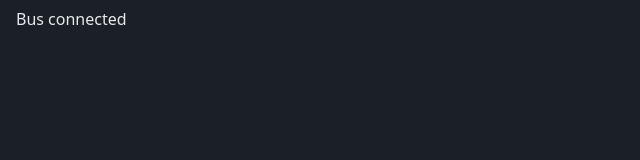
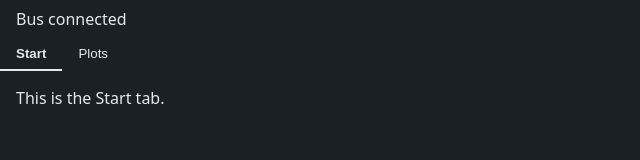
Before and after one commit to korzion/ondos, a website built with Vite: page control-station/src/renderer/index.html in a window 1280 px wide. Shown: the whole page, without its empty margins (0-640 px from the left). Built offline with nearby package versions, Linux system fonts and the light colour scheme; what mqtt would draw is missing.

Commit message:
Add tab switching with placeholder tabs
app.ts adds a button to the tab bar for each tab and puts every tab's page into the tab area once; switching only closes the open tab and opens the new one (on_close / on_open), so a tab's content is never rebuilt. Clicking the open tab does nothing, and the active button is marked with the 'active' class. The first tab opens at start.

ExampleTab is a placeholder for checking the switcher; it will be removed once the real tabs exist.

Part of #76.

```diff
--- a/control-station/src/renderer/app.ts
+++ b/control-station/src/renderer/app.ts
@@ -1,9 +1,10 @@
 // Renderer entry: creates the app's objects, connects the bus and wires the subscriptions (E.5 "On start").
-// For now it only connects to the broker and shows whether the bus is connected.
 // Naming follows D4: snake_case functions and variables, UPPER_SNAKE_CASE constants, PascalCase classes.
 import { Bus } from "@shared/bus/bus";
 import { BROKER_HOST, BROKER_WS_PORT, GAME_STATE } from "@shared/topics";
 import { BusClient } from "./busClient";
+import { Tab } from "./tab";
+import { ExampleTab } from "./exampleTab";
 
 const BROKER_WS_URL = `ws://${BROKER_HOST}:${BROKER_WS_PORT}`; // the app UI uses the WebSocket listener (IF-03)
 
@@ -34,3 +35,38 @@ window.addEventListener("beforeunload", () => {
 show_bus_status(false);
 setInterval(() => show_bus_status(bus_client.is_connected()), BUS_STATUS_CHECK_INTERVAL_MS);
 void bus_client.connect();
+
+// -- Tabs -------
+
+const tabs: Tab[] = [new ExampleTab("Start", bus_client), new ExampleTab("Plots", bus_client)];
+const tab_buttons = new Map<Tab, HTMLButtonElement>();
+let current_tab: Tab | null = null;
+
+const tab_area = document.getElementById("app") as HTMLElement;
+const tab_bar = document.getElementById("tab-bar") as HTMLElement;
+
+function add_tab(tab: Tab): void {
+  const button = document.createElement("button");
+  button.textContent = tab.title;
+  button.addEventListener("click", () => switch_tab(tab));
+  button.classList.add("tab-button");
+
+  tab_bar.appendChild(button);
+  tab_buttons.set(tab, button);
+  tab_area.appendChild(tab.root);
+}
+
+function switch_tab(tab: Tab): void {
+  if (current_tab === tab) return;
+  if (current_tab) {
+    current_tab.on_close();
+    tab_buttons.get(current_tab)!.classList.remove("active");
+  }
+
+  current_tab = tab;
+  tab.on_open();
+  tab_buttons.get(current_tab)!.classList.add("active");
+}
+
+tabs.forEach(add_tab);
+switch_tab(tabs[0]);
--- /dev/null
+++ b/control-station/src/renderer/exampleTab.ts
@@ -0,0 +1,10 @@
+// Placeholder tab for testing the switcher; remove once the real tabs exist.
+import { Tab } from "./tab";
+import { BusClient } from "./busClient";
+
+export class ExampleTab extends Tab {
+    constructor(title: string, bus_client: BusClient) {
+        super(title, bus_client);
+        this.root.textContent = `This is the ${title} tab.`;
+    }
+}
--- a/control-station/src/renderer/index.html
+++ b/control-station/src/renderer/index.html
@@ -31,13 +31,32 @@
         background: #8a2b2b;
       }
 
+      #app {
+        padding: 16px;
+      }
+
       [hidden] {
         display: none !important;
+      }
+
+      .tab-button {
+        background: none;
+        border: none;
+        border-bottom: 2px solid transparent;
+        color: inherit;
+        padding: 8px 16px;
+        cursor: pointer;
+      }
+
+      .tab-button.active {
+        border-bottom-color: currentColor;
+        font-weight: bold;
       }
     </style>
   </head>
   <body>
     <div id="bus-status" data-connected="false">Bus not connected</div>
+    <nav id="tab-bar"></nav>
     <main id="app"></main>
     <script type="module" src="./app.ts"></script>
   </body>
```
